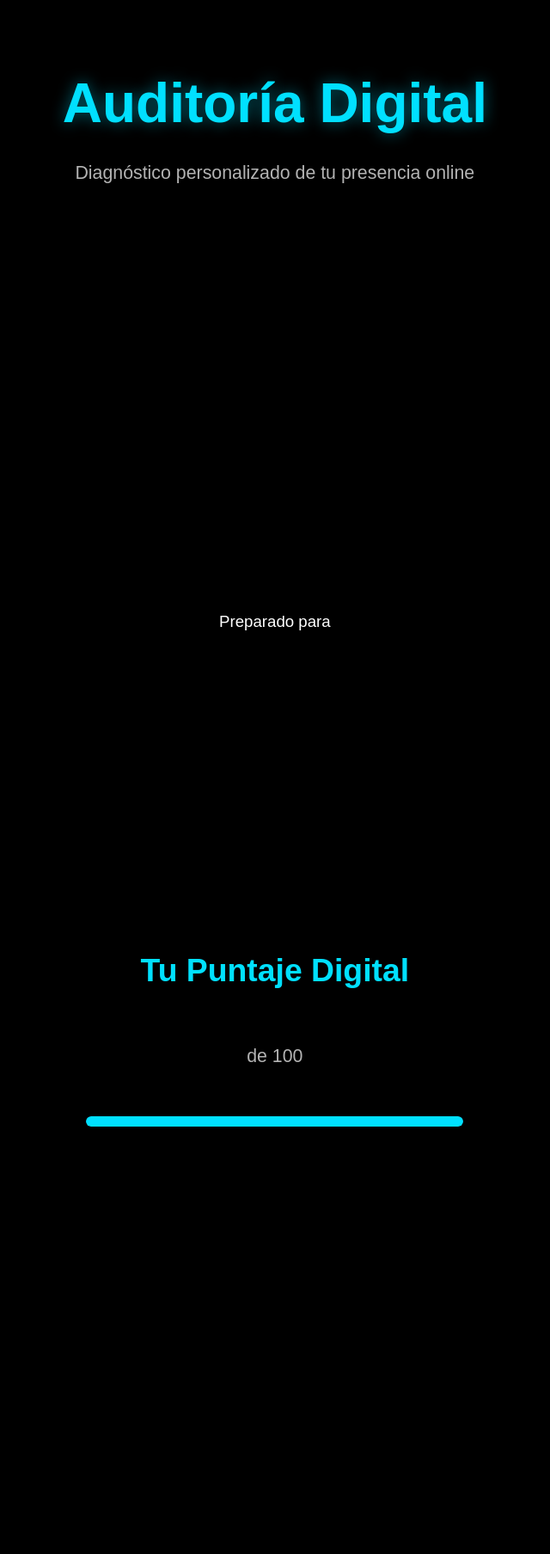
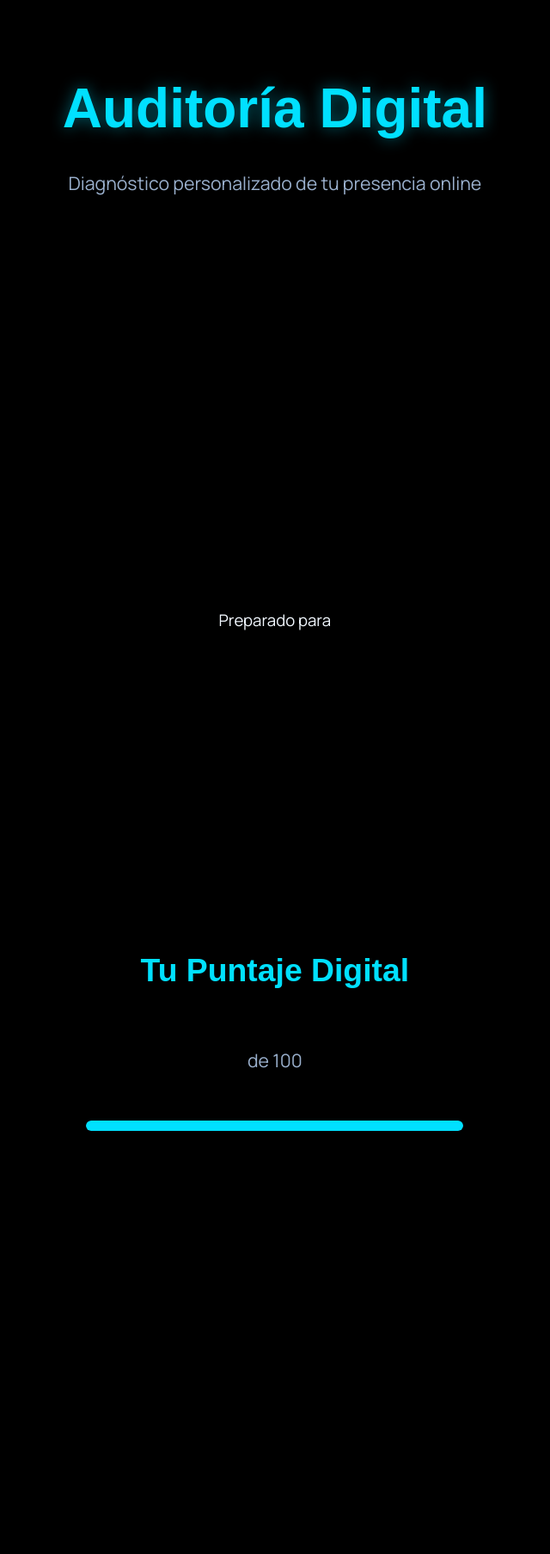
Before and after one commit to tuimagenstudios/lead-magnet-auditoria, a Python web app: template templates/pdf_diagnostico.html in a window 1280 px wide. Shown: the part 113-1920 px from the top of the page at 86% size, without its empty margins (77-717 px from the left). Run offline with Jinja, Linux system fonts and the light colour scheme; the template is opened without the code that fills it, so the values that code supplies are empty.

Commit message:
fix: alinear tipografias PDF con web Tuimagen

```diff
--- a/templates/pdf_diagnostico.html
+++ b/templates/pdf_diagnostico.html
@@ -4,6 +4,17 @@
   <meta charset="UTF-8">
   <title>Auditoría Digital</title>
   <style>
+    @import url("https://fonts.googleapis.com/css2?family=Manrope:wght@400;500;600;700&family=Space+Grotesk:wght@500;600;700&family=JetBrains+Mono:wght@400;500&display=swap");
+
+    :root {
+      --font-display: Arial, Helvetica, sans-serif;
+      --font-body: 'Manrope', Arial, sans-serif;
+      --font-mono: 'JetBrains Mono', Arial, sans-serif;
+      --text: #f2f8ff;
+      --muted: #9ab0cd;
+      --cyan: #00e0ff;
+    }
+
     @page {
       size: A4;
       margin: 0;
@@ -18,9 +29,10 @@
     body {
       margin: 0;
       padding: 0;
-      font-family: Arial, Helvetica, sans-serif;
-      color: #ffffff;
+      font-family: var(--font-body);
+      color: var(--text);
       background: #000;
+      text-rendering: optimizeLegibility;
     }
 
     .page {
@@ -42,11 +54,11 @@
     }
 
     .muted {
-      color: rgba(255, 255, 255, 0.7);
+      color: var(--muted);
     }
 
     .cyan {
-      color: #00e0ff;
+      color: var(--cyan);
     }
 
     .logo {
@@ -64,27 +76,40 @@
     h1,
     h2 {
       margin: 0;
-      color: #00e0ff;
+      color: var(--cyan);
+      font-family: var(--font-display);
       font-weight: 700;
-      line-height: 1.08;
+      letter-spacing: 0;
     }
 
     h1 {
       font-size: 48pt;
+      line-height: 1.14;
       text-align: center;
       text-shadow: 0 0 18px rgba(0, 224, 255, 0.45);
     }
 
     h2 {
       font-size: 28pt;
+      line-height: 1.12;
       margin-bottom: 5mm;
+    }
+
+    h3 {
+      font-family: var(--font-display);
+      font-weight: 700;
+      letter-spacing: 0;
+    }
+
+    p {
+      font-family: var(--font-body);
     }
 
     .cover-subtitle {
       margin: 8mm auto 0;
       max-width: 130mm;
       font-size: 16pt;
-      line-height: 1.45;
+      line-height: 1.78;
       text-align: center;
     }
 
@@ -99,12 +124,15 @@
 
     .prepared {
       margin-bottom: 5mm;
+      font-family: var(--font-body);
       font-size: 14pt;
     }
 
     .date {
+      font-family: var(--font-mono);
       font-size: 12pt;
-      color: #00e0ff;
+      font-weight: 500;
+      color: var(--cyan);
     }
 
     .page-score {
@@ -147,7 +176,7 @@
       width: 80%;
       margin: 0 auto;
       font-size: 14pt;
-      line-height: 1.65;
+      line-height: 1.78;
       text-align: justify;
     }
 
```
Also changed, not shown: other parts of templates/pdf_diagnostico.html (+26 -17 lines), tests/test_pdf_generador.py (+4 -0 lines).
